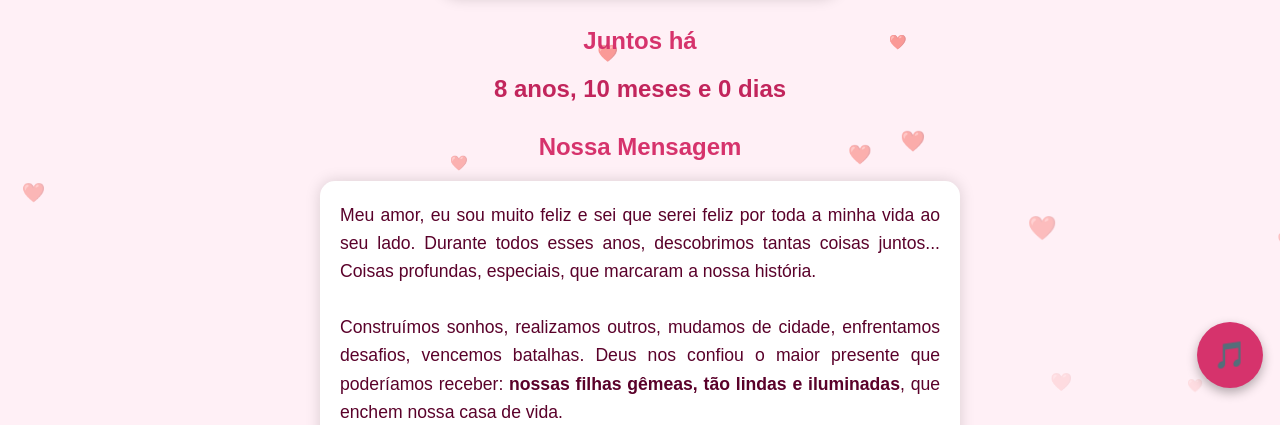
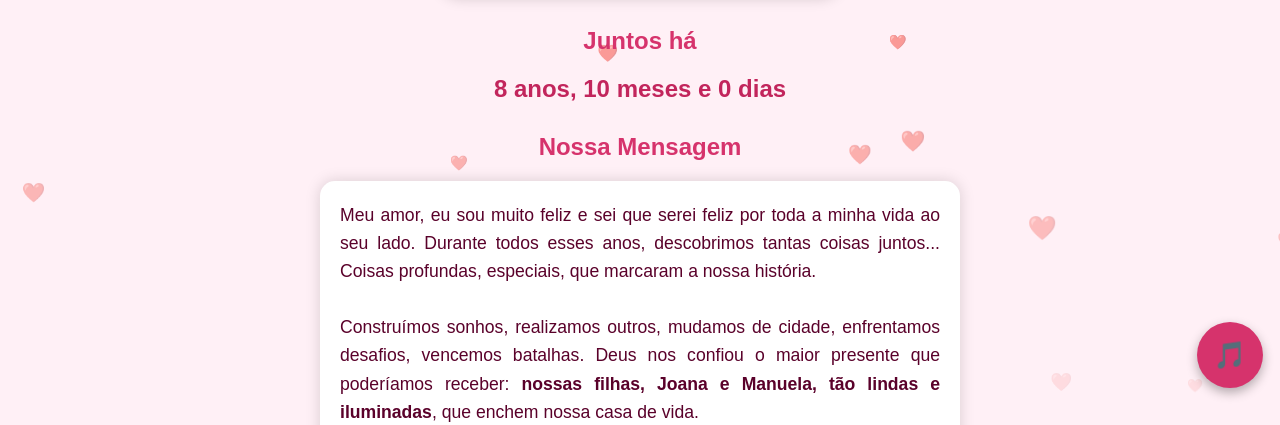
Before and after one commit to fabiodicastro/aniversario-casamento, a plain HTML site: page index.html in a window 1280 px wide. Shown: the part 395-820 px from the top of the page. Drawn offline with Linux system fonts and the light colour scheme.

Commit message:
Update names of daughters in index.html

```diff
--- a/index.html
+++ b/index.html
@@ -161,7 +161,7 @@
 
     Construímos sonhos, realizamos outros, mudamos de cidade, enfrentamos desafios, vencemos batalhas.
     Deus nos confiou o maior presente que poderíamos receber:
-    <strong>nossas filhas gêmeas, tão lindas e iluminadas</strong>, que enchem nossa casa de vida.<br><br>
+    <strong>nossas filhas, Joana e Manuela, tão lindas e iluminadas</strong>, que enchem nossa casa de vida.<br><br>
 
     Você conquistou seu novo cargo, e eu me orgulho imensamente de você, da sua força, da sua coragem e do seu coração.
     Rimos, choramos, discutimos, abraçamos, vencemos cada fase lado a lado.<br><br>
```
